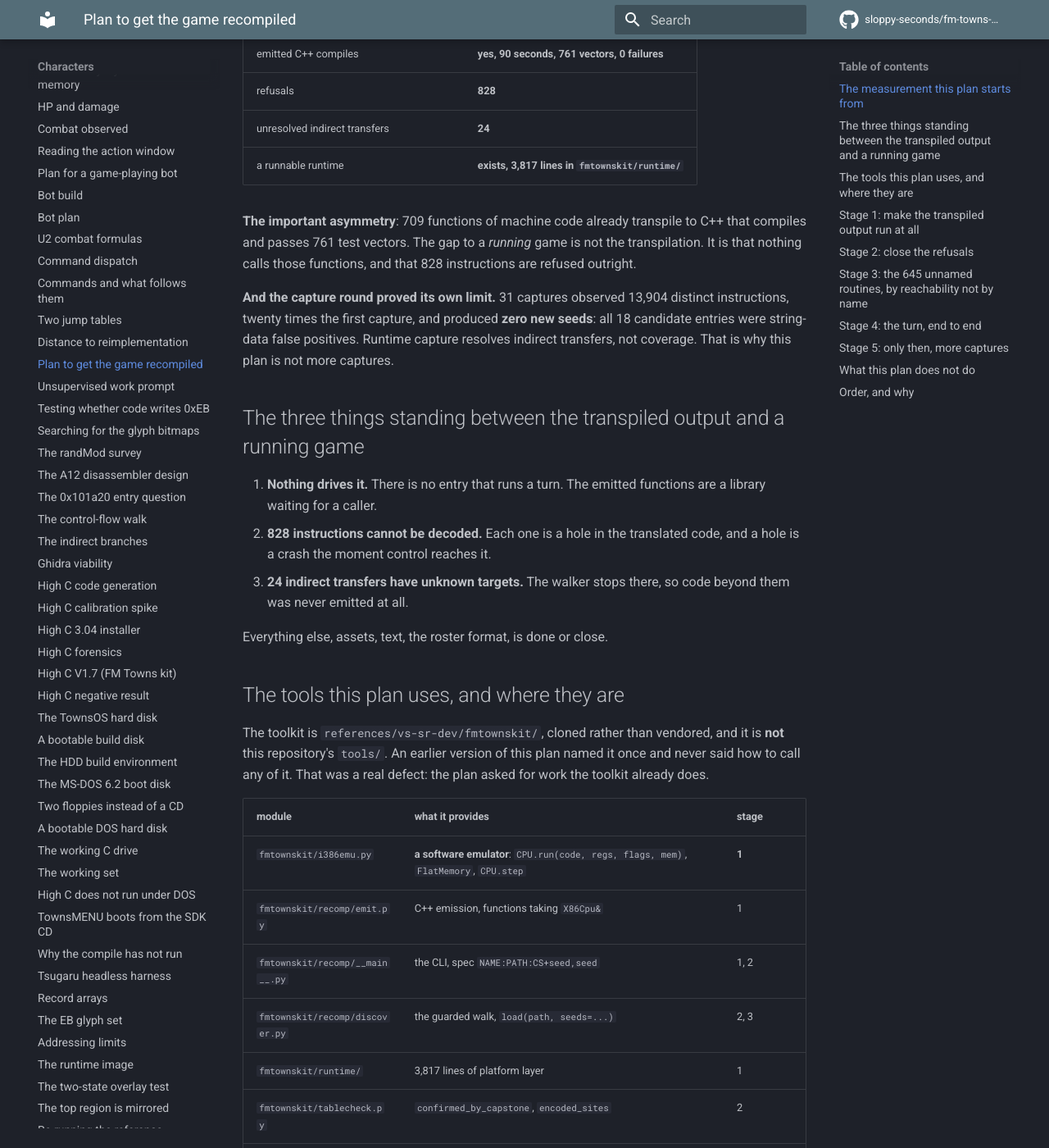
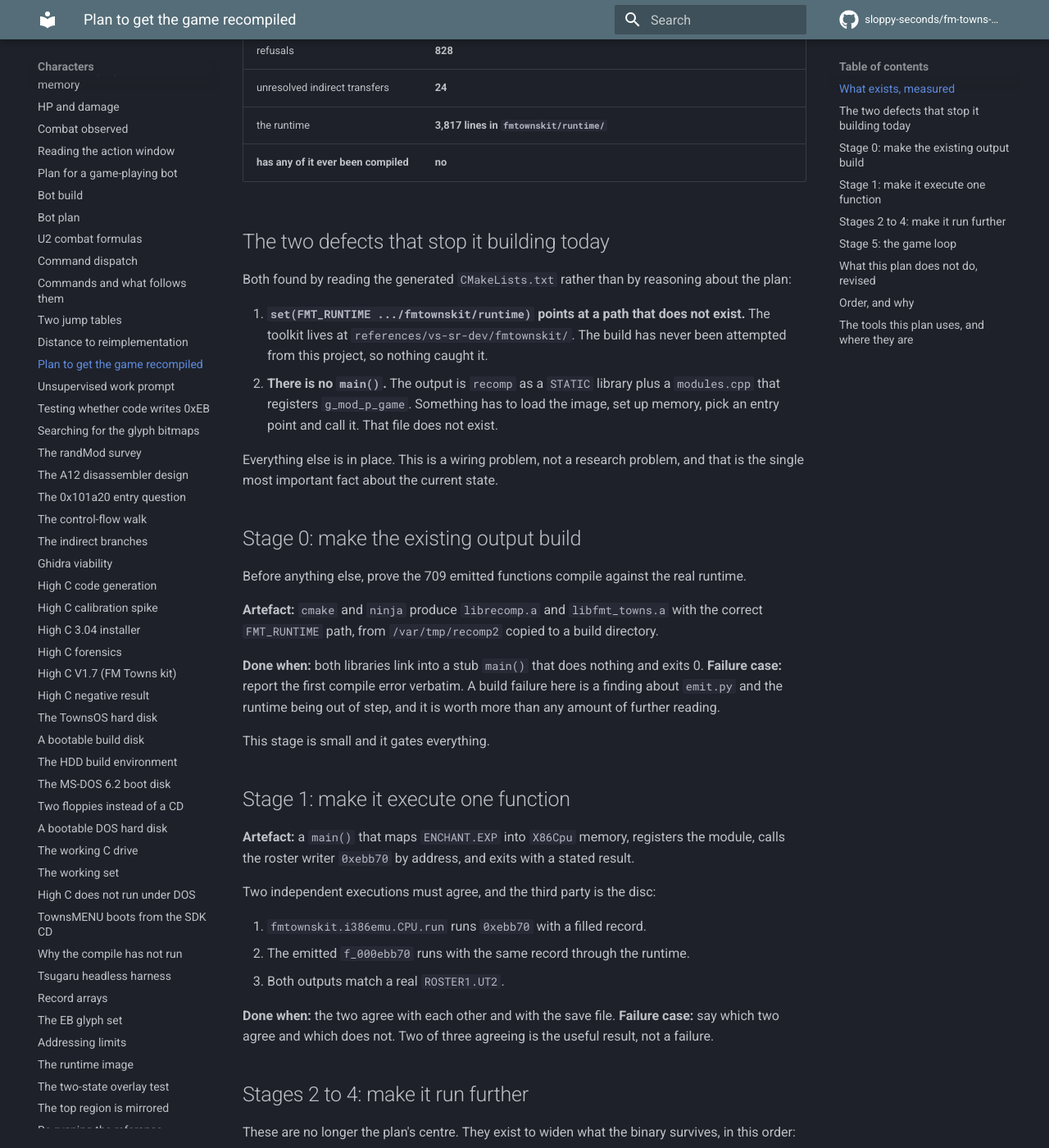
Before and after one commit to sloppy-seconds/fm-towns-ultima, an MkDocs documentation site: the page built from docs/recomp-plan.md, in a window 1280 px wide and 1400 px high, scrolled down 601 px. Shown: the whole window at 82% size. Built offline with MkDocs 1.6.1 and Material for MkDocs 9.7.7, drawn with Linux system fonts in a browser that asks for light colours; comment, search, counter and statistics services are not loaded; some of the changed text lies outside the part shown.

Commit message:
Refocus the plan on the actual goal: a recompile to C++ that builds and runs
The goal was drifting into reading 645 routines and writing specs, and "recompiled as
much as possible" is not a checkable statement. The goal is a fmtownskit recompile to
C++ that builds and runs, and the artefact is a binary.

Reading the generated CMakeLists.txt, rather than reasoning about the plan, found two
defects that stop it building today:

1. set(FMT_RUNTIME .../fmtownskit/runtime) points at a path that does not exist. The
   toolkit is at references/vs-sr-dev/fmtownskit/. Nothing caught it because the build
   has never been attempted.
2. There is no main(). The output is a STATIC library plus modules.cpp registering
   g_mod_p_game, and something has to map the image, set up memory, pick an entry and
   call it.

So the 709 emitted functions have never been compiled, let alone run. That is the
state, and it is a wiring problem rather than a research problem.

Restructured accordingly. Stage 0 is a path fix and one include() that produces two
libraries and links a stub main. Stage 1 executes 0xebb70 three ways, the emulator, the
emitted C++ and a real ROSTER1.UT2, and requires all three to agree. Stages 2 to 4 are
then driven by whatever the binary faults on next, not by document order.

Also corrected: the old plan said it does not chase a playable game. That was wrong
for this goal, because a recompile to C++ is only demonstrated by executing it.

The tool table now names towns.cmake, which is what stage 0 actually needs, and
i386emu, which is the second execution stage 1 compares against.

```diff
--- a/docs/recomp-plan.md
+++ b/docs/recomp-plan.md
@@ -1,166 +1,124 @@
-# Plan: get as much of the game recompiled as possible
+# Plan: get a recompiled C++ build of the game running
 
-Written after the CFG capture round, because that round measured something worth acting on. This plan is
-built on measured state, not on ambition, and every stage names the artefact it produces and the failure
-case.
+**The goal of this plan is a `fmtownskit` recompile to C++ that builds and runs.** Not a reading of 645
+routines, not a corpus of specs. Those are means. An earlier version of this page drifted into them and
+stated the goal as "recompiled as possible", which is not checkable.
 
-## The measurement this plan starts from
+This version is checkable, because the artefact is a binary.
+
+## What exists, measured
 
 | | |
 |---|---|
 | function starts in `ENCHANT.EXP` | **738** |
-| named from string references or structure | **89** |
-| unnamed, with no readable string | **645** |
-| `recomp` functions emitted | **709** |
-| emitted C++ compiles | **yes, 90 seconds, 761 vectors, 0 failures** |
+| functions `recomp` already emits | **709** |
+| the emitted module | **31 files in `/var/tmp/recomp2`, including `CMakeLists.txt` and `modules.cpp`** |
 | refusals | **828** |
 | unresolved indirect transfers | **24** |
-| a runnable runtime | **exists, 3,817 lines in `fmtownskit/runtime/`** |
+| the runtime | **3,817 lines in `fmtownskit/runtime/`** |
+| **has any of it ever been compiled** | **no** |
 
-**The important asymmetry**: 709 functions of machine code already transpile to C++ that compiles and
-passes 761 test vectors. The gap to a *running* game is not the transpilation. It is that nothing calls
-those functions, and that 828 instructions are refused outright.
+## The two defects that stop it building today
 
-**And the capture round proved its own limit.** 31 captures observed 13,904 distinct instructions, twenty
-times the first capture, and produced **zero new seeds**: all 18 candidate entries were string-data false
-positives. Runtime capture resolves indirect transfers, not coverage. That is why this plan is not more
-captures.
+Both found by reading the generated `CMakeLists.txt` rather than by reasoning about the plan:
 
-## The three things standing between the transpiled output and a running game
+1. **`set(FMT_RUNTIME .../fmtownskit/runtime)` points at a path that does not exist.** The toolkit lives at
+   `references/vs-sr-dev/fmtownskit/`. The build has never been attempted from this project, so nothing
+   caught it.
+2. **There is no `main()`.** The output is `recomp` as a `STATIC` library plus a `modules.cpp` that
+   registers `g_mod_p_game`. Something has to load the image, set up memory, pick an entry point and call
+   it. That file does not exist.
 
-1. **Nothing drives it.** There is no entry that runs a turn. The emitted functions are a library waiting
-   for a caller.
-2. **828 instructions cannot be decoded.** Each one is a hole in the translated code, and a hole is a
-   crash the moment control reaches it.
-3. **24 indirect transfers have unknown targets.** The walker stops there, so code beyond them was never
-   emitted at all.
+Everything else is in place. This is a wiring problem, not a research problem, and that is the single most
+important fact about the current state.
 
-Everything else, assets, text, the roster format, is done or close.
+## Stage 0: make the existing output build
+
+Before anything else, prove the 709 emitted functions compile against the real runtime.
+
+**Artefact:** `cmake` and `ninja` produce `librecomp.a` and `libfmt_towns.a` with the correct
+`FMT_RUNTIME` path, from `/var/tmp/recomp2` copied to a build directory.
+
+**Done when:** both libraries link into a stub `main()` that does nothing and exits 0. **Failure case:**
+report the first compile error verbatim. A build failure here is a finding about `emit.py` and the runtime
+being out of step, and it is worth more than any amount of further reading.
+
+This stage is small and it gates everything.
+
+## Stage 1: make it execute one function
+
+**Artefact:** a `main()` that maps `ENCHANT.EXP` into `X86Cpu` memory, registers the module, calls the
+roster writer `0xebb70` by address, and exits with a stated result.
+
+Two independent executions must agree, and the third party is the disc:
+
+1. `fmtownskit.i386emu.CPU.run` runs `0xebb70` with a filled record.
+2. The emitted `f_000ebb70` runs with the same record through the runtime.
+3. Both outputs match a real `ROSTER1.UT2`.
+
+**Done when:** the two agree with each other and with the save file. **Failure case:** say which two agree
+and which does not. Two of three agreeing is the useful result, not a failure.
+
+## Stages 2 to 4: make it run further
+
+These are no longer the plan's centre. They exist to widen what the binary survives, in this order:
+
+| stage | artefact | check |
+|---|---|---|
+| 2. move the entry point forward | the binary survives N more calls from a real entry | it exits 0 rather than on a fault |
+| 3. close the refusals it hits | refusals classified by cause, using `tablecheck.confirmed_by_capstone` | the count the binary actually reaches goes to zero |
+| 4. resolve indirect transfers it hits | targets supplied, from captures where a capture can refute a prediction | the 24 sites reached or recorded as unreachable |
+
+**The ordering is driven by the binary, not by the documents.** Whatever it faults on next is what stage 2
+or 3 does next. Reading a routine is worth doing when the executable needs it and not before.
+
+## Stage 5: the game loop
+
+The emitted code has no loop, no timer, no input and no file I/O. The runtime has `towns_io.cpp`,
+`towns_sdl.cpp`, `towns_disc.cpp` and 3,817 lines around them, so this is integration rather than invention.
+
+**Done when:** a frame is drawn from the recompiled code. That is the first point at which the phrase
+"recompiled the game" is honest.
+
+## What this plan does not do, revised
+
+An earlier version said it does not chase a playable game. **That was wrong for this goal.** A recompile to
+C++ is only demonstrated by executing it, so playability is the evidence, not a distraction.
+
+It still does not extract more assets, and it still does not resolve the palette.
+
+## Order, and why
+
+| stage | gives | blocks |
+|---|---|---|
+| 0 | proof the emitted code compiles | everything |
+| 1 | proof it executes and is correct | 2 |
+| 2-4 | more of the binary surviving | 5 |
+| 5 | a frame drawn by recompiled code | the claim |
+
+Stage 0 first. A 709-function module that has never been given to a compiler is a hypothesis, and stages 1
+to 5 are all work on top of it.
 
 ## The tools this plan uses, and where they are
 
-The toolkit is `references/vs-sr-dev/fmtownskit/`, cloned rather than vendored, and it is **not** this
-repository's `tools/`. An earlier version of this plan named it once and never said how to call any of it.
-That was a real defect: the plan asked for work the toolkit already does.
-
 | module | what it provides | stage |
 |---|---|---|
-| `fmtownskit/i386emu.py` | **a software emulator**: `CPU.run(code, regs, flags, mem)`, `FlatMemory`, `CPU.step` | **1** |
-| `fmtownskit/recomp/emit.py` | C++ emission, functions taking `X86Cpu&` | 1 |
-| `fmtownskit/recomp/__main__.py` | the CLI, spec `NAME:PATH:CS+seed,seed` | 1, 2 |
-| `fmtownskit/recomp/discover.py` | the guarded walk, `load(path, seeds=...)` | 2, 3 |
-| `fmtownskit/runtime/` | 3,817 lines of platform layer | 1 |
-| `fmtownskit/tablecheck.py` | `confirmed_by_capstone`, `encoded_sites` | 2 |
-| `fmtownskit/x86map.py` | a code/data map, classes `Map` and `Consts` | 2 |
-| `fmtownskit/i386.py` | the decoder this repository's tools already use | 2, 3 |
+| `fmtownskit/recomp/emit.py` | C++ emission, functions taking `X86Cpu&` | 0, 1 |
+| `fmtownskit/recomp/__main__.py` | the CLI, spec `NAME:PATH:CS+seed,seed` | 0, 1 |
+| `fmtownskit/runtime/towns.cmake` | defines `fmt_towns`, the library the module links | **0** |
+| `fmtownskit/i386emu.py` | a software emulator: `CPU.run(code, regs, flags, mem)` | 1 |
+| `fmtownskit/recomp/discover.py` | the guarded walk, `load(path, seeds=...)` | 2, 4 |
+| `fmtownskit/tablecheck.py` | `confirmed_by_capstone`, `encoded_sites` | 3 |
+| `fmtownskit/x86map.py` | a code/data map, classes `Map` and `Consts` | 3 |
+| `fmtownskit/i386.py` | the decoder this repository's own tools use | 3 |
 
-**`i386emu.py` is the important omission.** It is an i386 interpreter, and stage 1 was describing the
-writing of exactly that. `tablecheck.py`'s `confirmed_by_capstone` is likewise half of stage 2 already.
+**`i386emu.py` matters** because stage 1 needs a second execution to compare against, and it is already an
+i386 interpreter with `FlatMemory` and `CPU.step`. **`towns.cmake` matters** because stage 0 is one path
+fix and one `include()`.
 
 One caution: `i386emu` contains `_uc_run` and `_ours_run`, which suggests it has been compared against a
 third-party decoder. Confirm that before relying on it, rather than assuming.
 
 **[fmtownskit and seeds](fmtownskit-and-seeds.md)** records what the toolkit already does.
 
-## Stage 1: make the transpiled output run at all
-
-**Artefact:** `0xebb70`, the roster writer, executed **two ways** against one input, both matching a real
-`ROSTER1.UT2` byte for byte. Once through `fmtownskit.i386emu.CPU.run`, and once through the C++ that
-`recomp/emit.py` generates.
-
-**Done when:** the emulator and the emitted C++ agree with each other **and** with the save file.
-**Failure case:** if they disagree, say which two agree and which does not. Two of three agreeing is the
-useful result, not a failure.
-
-This is the highest-value stage because it converts "we have transpiled code" into "two independent
-executions that agree with the disc", and nothing else is worth doing until that line is crossed. It is
-also cheaper than the first version of this plan assumed, because both executions are existing tools.
-
-## Stage 2: close the refusals
-
-**Artefact:** a refusal census, each of the 828 classified into one of three causes with a count and an
-address.
-
-The page recording them already shows the shape: `ff /7`, `lock on pop`, `mov to segment register 6`,
-`8f /7`. These are not one problem.
-
-- **`/7` and similar** are almost certainly data being decoded as code, which is a seed problem and is
-  cheap to fix by removing the seed.
-- **486+ opcodes** are the decoder being older than the CPU, which is bounded work.
-- **`mov to segment register 6`** is a real instruction the decoder mishandles.
-
-**Done when:** every refusal has a cause, and the ones caused by bad seeds are gone. **Failure case:** if
-most refusals turn out to be data-as-code, say so and report the corrected function count rather than 738.
-
-**Tools for this stage, already present.** `fmtownskit/tablecheck.py` has `confirmed_by_capstone(image,
-base, offset)`, which asks whether a claimed instruction site decodes the same way in two decoders. That is
-the classification half of this stage and needs no new code. `fmtownskit/x86map.py` has a `Map` class and a
-`Consts` class, which is the code/data map the refusal census is trying to reconstruct.
-
-So the work is running those against the 828, not writing a classifier.
-
-## Stage 3: the 645 unnamed routines, by reachability not by name
-
-String naming is exhausted at 89. The remaining 645 have no readable text, so they must be identified by
-**structure**: what calls them, what they call, what global fields they touch.
-
-**Artefact:** a table of the 645 with, for each, its caller count, its callee count, and the record fields
-it reads or writes. Sorted by reachability so the ones on a turn's path come first.
-
-That is derivable now. `tools/refindex.py` maps global references, `tools/cfgwalk.js` gives call edges, and
-`tools/triagesweep.js` already clusters routines that call the same TBIOS stubs, which is a grouping the
-same way.
-
-**And the toolkit has the structure side.** `fmtownskit/recomp/discover.py` exposes `Program` with
-`entries`, `targets`, `tables`, `indirect`, `refused` and `conflicts` settled by the walk itself, and
-`fmtownskit/recomp/__main__.py` has a `--report` mode. So the caller and callee counts are an existing
-report, not a new tool. What the toolkit does not have is the **record-field** part, which is where
-`tools/refindex.py` comes in.
-
-**Done when:** the top 40 routines by reachability have a written description of their arithmetic, or a
-stated reason they cannot be read. **Failure case:** if reachability does not separate them, the field sets
-are the fallback and that is worth recording as a negative.
-
-## Stage 4: the turn, end to end
-
-**Artefact:** a document that follows one player turn from keypress to redraw, naming every routine in
-order with its arithmetic.
-
-The skeleton exists: `0xf6ebc` is called once per loop by `0xe97c0`, reads a key, and dispatches on key
-minus one through a ten-entry table. The capture round added the transport field, the moongate dispatch,
-the food costs and the dialogue dispatch.
-
-**Done when:** a reader could implement a turn from the document without the binary. **Failure case:** if
-the ten-entry table cannot be resolved, say which entries are unknown and what would settle them.
-
-## Stage 5: only then, more captures
-
-Captures earn their place when a specific question cannot be answered statically. The round just done
-produced four such answers: the roster loader is shared by menu and death, the `preEIP + 0x200` mapping,
-the transport enum, and the moongate dispatch. Each was a question a static reading had got wrong.
-
-**The rule this plan adopts:** no capture without a stated prediction that the capture can refute. The
-moongate was captured that way and the code's prediction matched the observation exactly, which is what
-made it worth doing.
-
-## What this plan does not do
-
-- **It does not chase a playable game.** Behavioural faithfulness is the target, and a reimplementation is
-  a translation exercise. A running transpiled binary is evidence the reading is right, not the deliverable.
-- **It does not extract more assets.** That work is done.
-- **It does not resolve the palette.** Documented as a residual and off the recompilation path.
-
-## Order, and why
-
-| stage | gives | blocks |
-|---|---|---|
-| 1 | a program that runs | everything |
-| 2 | removes the crashes | 4 |
-| 3 | identifies the bulk | 4 |
-| 4 | the skeleton | reimplementation |
-| 5 | answers specific questions | nothing |
-
-Stage 1 first without exception. A transpiled library that has never been executed is a hypothesis about
-the decoder, and stages 2 to 4 are all work spent on top of it.
-
 **[Distance to reimplementation](reimplementation-gap.md)** **[Call graph](call-graph.md)** **[Plan](plan.md)**
```
